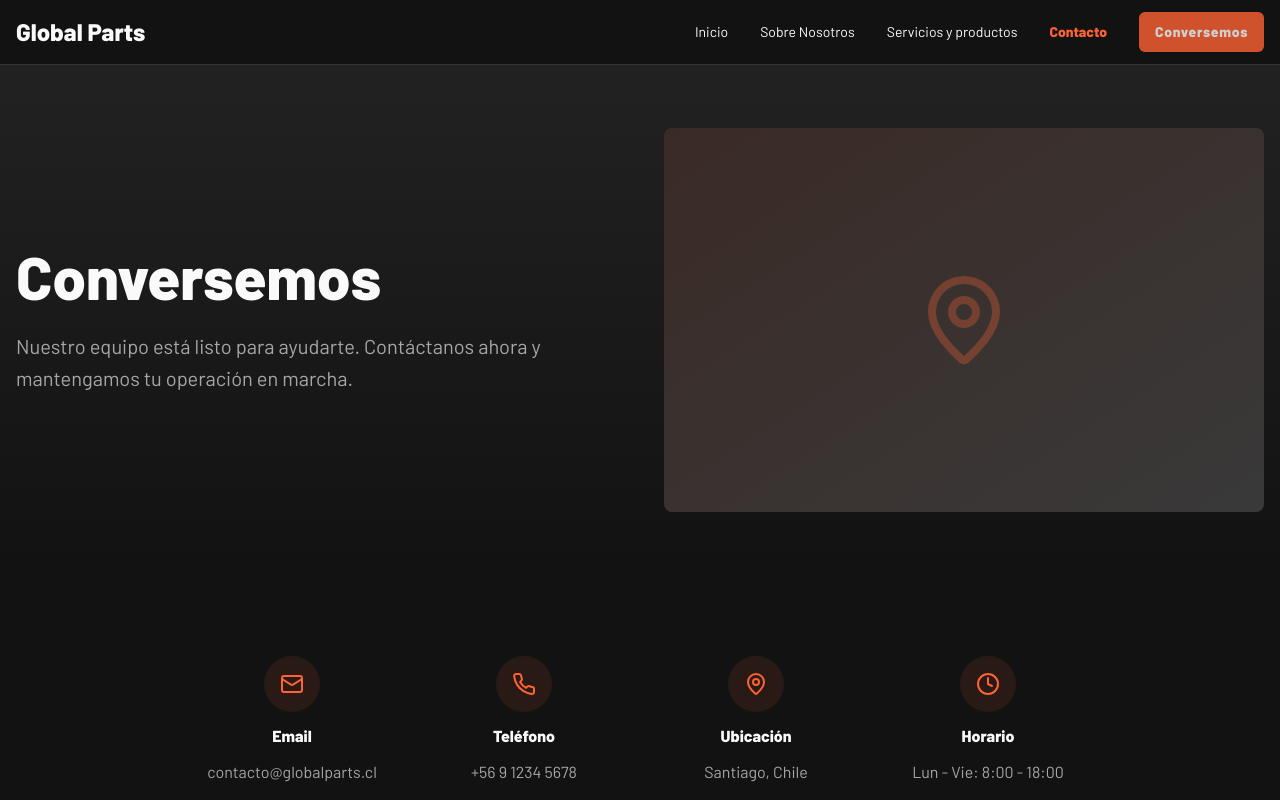
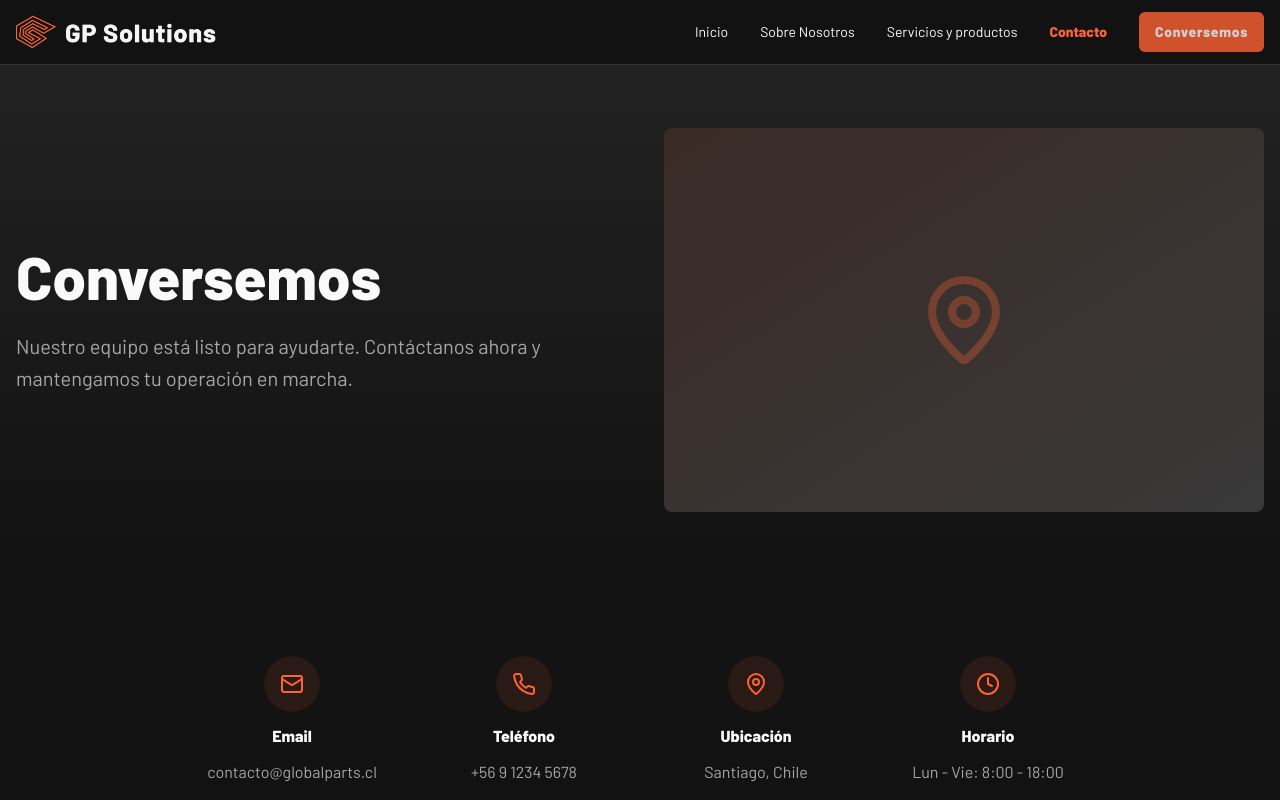
Before and after one commit to onstudiocl/global-parts-forge, a React (Vite) app: page /contacto in a window 1280 px wide. Shown: the top 800 px of the page. Built offline with nearby package versions, Linux system fonts and the light colour scheme; the HTML template or start-up script is replaced by a standard one.

Commit message:
Adding a logo to the Navbar component

```diff
--- a/src/components/Navbar.tsx
+++ b/src/components/Navbar.tsx
@@ -3,6 +3,7 @@ import { Link, useLocation } from "react-router-dom";
 import { Menu, X } from "lucide-react";
 import { Button } from "@/components/ui/button";
 import { cn } from "@/lib/utils";
+import logo from "@/assets/logo.png";
 
 const Navbar = () => {
   const [isOpen, setIsOpen] = useState(false);
@@ -23,7 +24,8 @@ const Navbar = () => {
         <div className="flex items-center justify-between h-16">
           {/* Logo */}
           <Link to="/" className="flex items-center space-x-2">
-            <span className="text-2xl font-heading font-bold text-primary">Global Parts</span>
+            <img src={logo} alt="Logo GP Solutions" className="w-[200px]" />
+            {/* <span className="text-2xl font-heading font-bold text-primary">Global Parts</span> */}
           </Link>
 
           {/* Desktop Navigation */}
```
Also changed, not shown: src/assets/logo.png (added).
